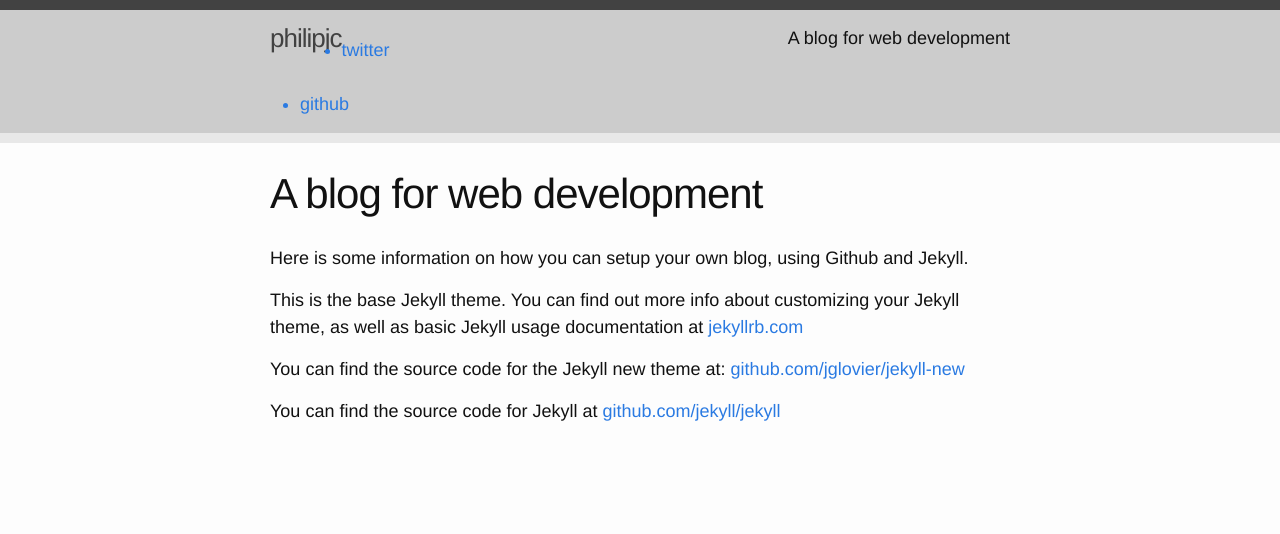
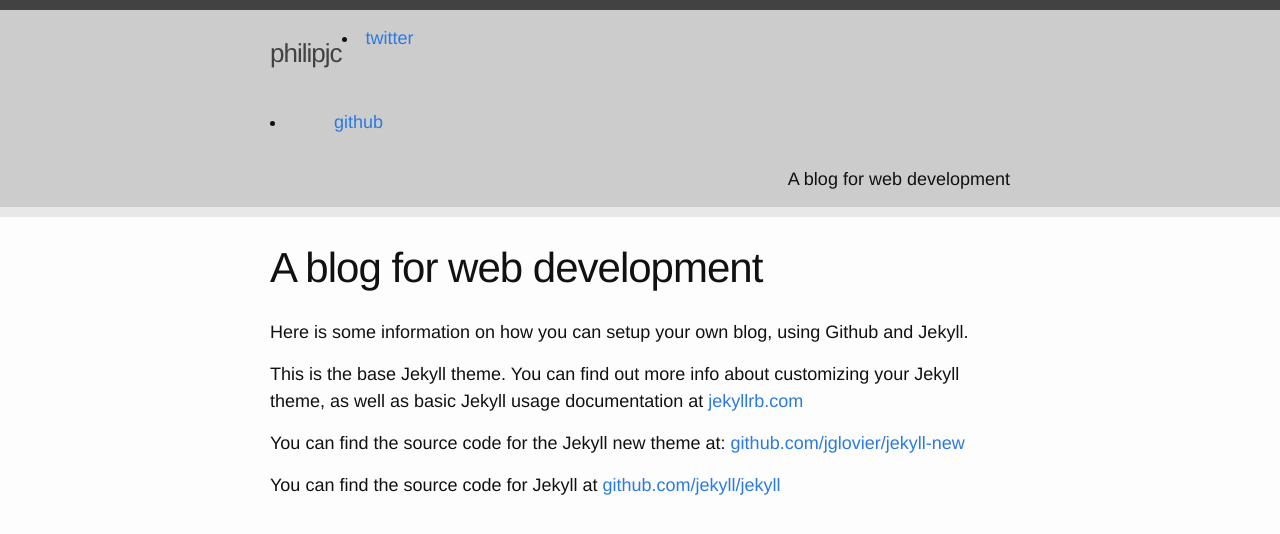
Before and after one commit to philipjc/old_philipjc, a Jekyll site: the page built from about.md, in a window 1280 px wide. Shown: the top 534 px of the page. Built offline with Jekyll 4.4.1, drawn with Linux system fonts in a browser that asks for light colours.

Commit message:
social link changes css5

```diff
--- a/_includes/header.html
+++ b/_includes/header.html
@@ -3,7 +3,8 @@
   <div class="wrapper">
 
     <a class="site-title" href="{{ site.baseurl }}/">{{ site.title }}</a>
-
+    <p><a href="https://twitter.com/_philipjc"><li>twitter</li></a></p>
+    <p><a class="social-link" href="https://github.com/philipjc"><li>github</li></a></p>
 
     <nav class="site-nav">
       <a href="#" class="menu-icon">
@@ -22,14 +23,6 @@
         {% endfor %}
       </div>
     </nav>
-
-    <div>
-      <ul class="social">
-        <a class="social-link" href="https://twitter.com/_philipjc"><li>twitter</li></a>
-        <a class="social-link" href="https://github.com/philipjc"><li>github</li></a>
-      </ul>
-    </div>
-
   </div>
 
 </header>
```
